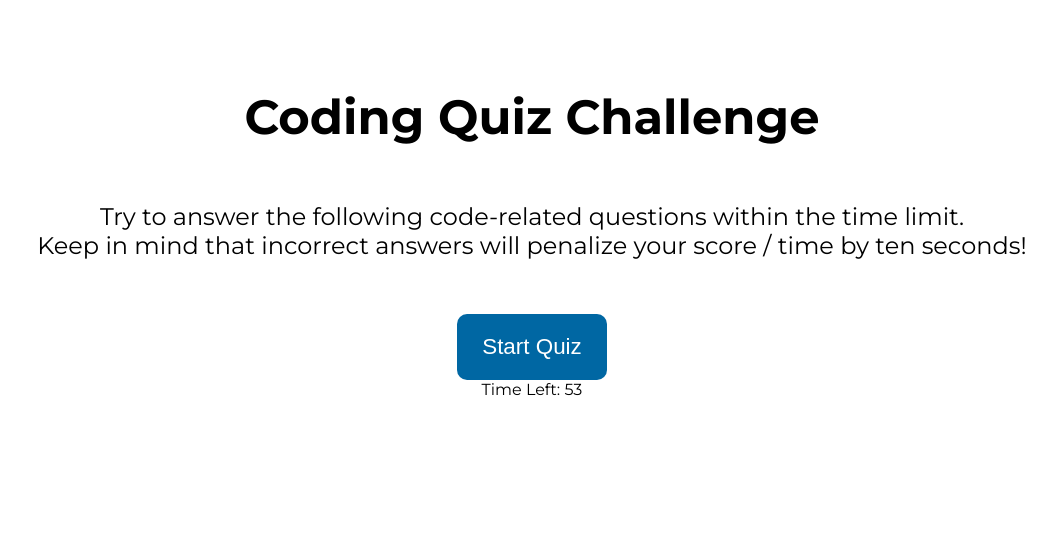
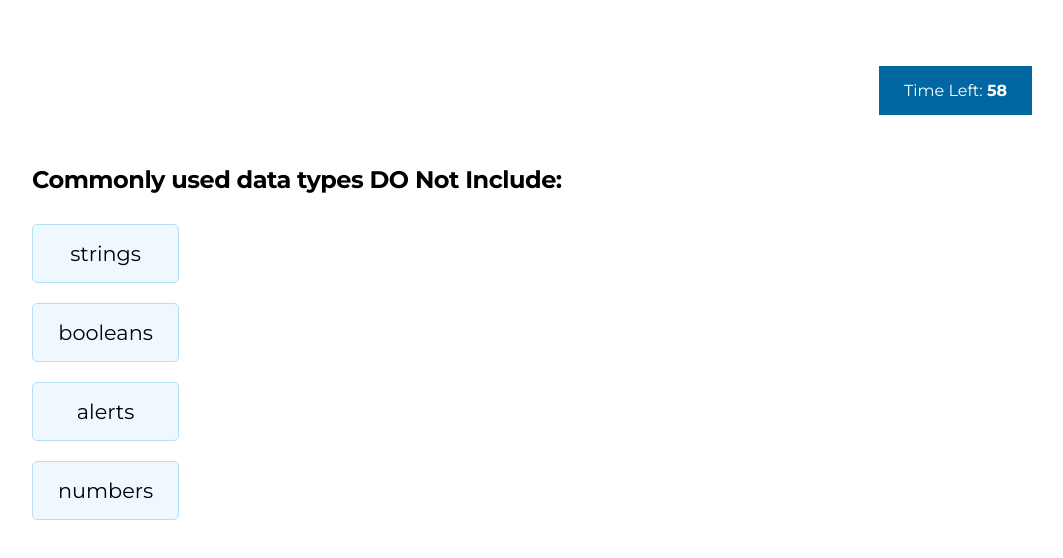
Before and after one commit to YISEO/quiz-challenge-4, a plain HTML site: page index.html in a window 1280 px wide. Both pictures are taken after a click on the button "Start Quiz". Shown: the whole page, without its empty margins (108-1171 px from the left). Drawn offline with Linux system fonts and the light colour scheme.

Commit message:
feat: Implement screen display and list selection functionality

```diff
--- a/assets/css/style.css
+++ b/assets/css/style.css
@@ -7,6 +7,22 @@ body {
     font-family: 'Montserrat', sans-serif;
 }
 
+ul,
+li {
+    padding: 0;
+    margin: 0;
+    list-style: none;
+}
+
+button {
+    padding: 0;
+    border: 0;
+    font-family: 'Montserrat', sans-serif;
+    background-color: transparent;
+    cursor: pointer;
+}
+
+/* init wrap */
 .header {
     display: flex;
     justify-content: center;
@@ -33,3 +49,66 @@ body {
     color: #fff;
     cursor: pointer;
 }
+
+
+/* quiz wrap */
+.quiz-wrap {
+    display: none;
+    margin: auto;
+    max-width: 1000px;
+}
+
+.timer-box {
+    box-sizing: border-box;
+    padding: 10px 0;
+    /* border-bottom: 1px solid #ccc; */
+    text-align: right;
+}
+
+.timer-box .timer-text {
+    display: inline-block;
+    box-sizing: border-box;
+    padding: 15px 25px;
+    background-color: #0067a3;
+    color: #fff;
+}
+
+.timer-box .timer-text .current-time {
+    font-weight: bold;
+}
+
+.quiz-box {
+    margin-top: 40px;
+    text-align: left;
+}
+.quiz-box .quiz-title {
+    font-size: 1.5rem;
+    font-weight: bold;
+    letter-spacing: -0.5px;
+}
+
+.quiz-box .quiz-lists {
+    margin-top: 30px;
+    font-size: 1.3rem;
+    display: inline-block;
+}
+
+.quiz-box .quiz-lists li {
+    margin-bottom: 20px;
+
+}
+
+.quiz-box .quiz-lists li:last-child {
+    margin-bottom: 0;
+}
+
+.quiz-box .quiz-lists li button {
+    display: block;
+    box-sizing: border-box;
+    padding: 16px 25px;
+    border: 1px solid #b8dff8;
+    border-radius: 5px;
+    width: 100%;
+    font-size: 1.3rem;
+    background-color: aliceblue;
+}
--- a/assets/js/script.js
+++ b/assets/js/script.js
@@ -1,7 +1,12 @@
 // Global variables
+let quizWrap = document.querySelector(".quiz-wrap");
 let quizTitle = document.querySelector(".quiz-title");
+let startBtn = document.querySelector("#startBtn");
+let initWrap = document.querySelector(".init-wrap");
 let currentTime = document.querySelector(".current-time");
 let timeLeft = 60;
+let score = 0;
+
 
 // Setting quiz question lists
 let questionLists = [
@@ -31,6 +36,16 @@ let questionLists = [
         correctAnswer: "-javascript"
     }
 ]
+let index = 0;
+let currentQuestion = questionLists[index];
+
+
+// Click the start button, a list of questions displays on the screen
+startBtn.addEventListener("click", function(){
+    initWrap.style.display = "none";
+    displayQuestion();
+    startTimer();
+})
 
 // Start timer
 function startTimer(){
@@ -38,14 +53,73 @@ function startTimer(){
         timeLeft--;
         currentTime.textContent = timeLeft;
 
+        if(timeLeft < 10 && timeLeft > 0){
+            currentTime.textContent = "0" + timeLeft;
+        }
+
         if(timeLeft <= 0){
             clearInterval(timeInterval);
         }
     }, 1000);
 }
 
-startTimer()
+// Display question lists on the screen
+function displayQuestion(){
+    let quizUl = document.querySelector(".quiz-lists");
+    let currentQuestion = questionLists[index];
 
-// Display question lists on the screen
-function DisplayQuestion(){
+    quizWrap.style.display = "block";
+    quizTitle.textContent = currentQuestion.question;
+    quizUl.innerHTML = "";
+
+    currentQuestion.examples.forEach(example => {
+        let quizLi = document.createElement("li");
+        let quizBtn = document.createElement("button");
+
+        quizBtn.classList.add("examples");
+
+
+        quizUl.appendChild(quizLi);
+        quizLi.appendChild(quizBtn);
+        quizBtn.textContent = example;
+    });
 }
+
+// When the list button is clicked, show the next question and handle answer selection
+function handleSelectedAnswer(event){
+    let selectTarget = event.target;
+
+    if(selectTarget.matches(".examples")){
+        let selectedAnswer = selectTarget.textContent;
+        let currentQuestion = questionLists[index];
+
+        if(selectedAnswer === currentQuestion.correctAnswer){
+            score += 10;
+            alert("You are correct!");
+        }else{
+            timeLeft -= 10;
+            alert("You are wrong!");
+
+            if(timeLeft < 0) {
+                currentTime.textContent = 0;
+            };
+        }
+
+        index ++;
+        if(index < questionLists.length){
+            displayQuestion();
+        }else{
+            endQuizChallenge();
+        }
+    }else{
+        return;
+    }
+
+}
+
+// End the coding quiz challenge
+function endQuizChallenge(){
+    alert("End");
+}
+
+document.querySelector(".quiz-lists").addEventListener("click", handleSelectedAnswer);
--- a/index.html
+++ b/index.html
@@ -8,6 +8,7 @@
     <link rel="stylesheet" href="./assets/css/style.css">
 </head>
 <body>
+    <div class="init-wrap">
         <header class="header">
             <h1>Coding Quiz Challenge</h1>
             <p class="quiz-explain">
@@ -18,9 +19,14 @@
         <div class="start-btn">
             <button type="button" id="startBtn">Start Quiz</button>
         </div>
+    </div>
 
     <section class="quiz-wrap">
-        <div class="timer-box">Time Left: <span class="current-time">60</span></div>
+        <div class="timer-box">
+            <div class="timer-text">
+                Time Left: <span class="current-time">60</span>
+            </div>
+        </div>
         <div class="quiz-box">
             <div class="quiz-title"></div>
             <ul class="quiz-lists"></ul>
```
Lines whose indentation alone changed are shown as unchanged.
